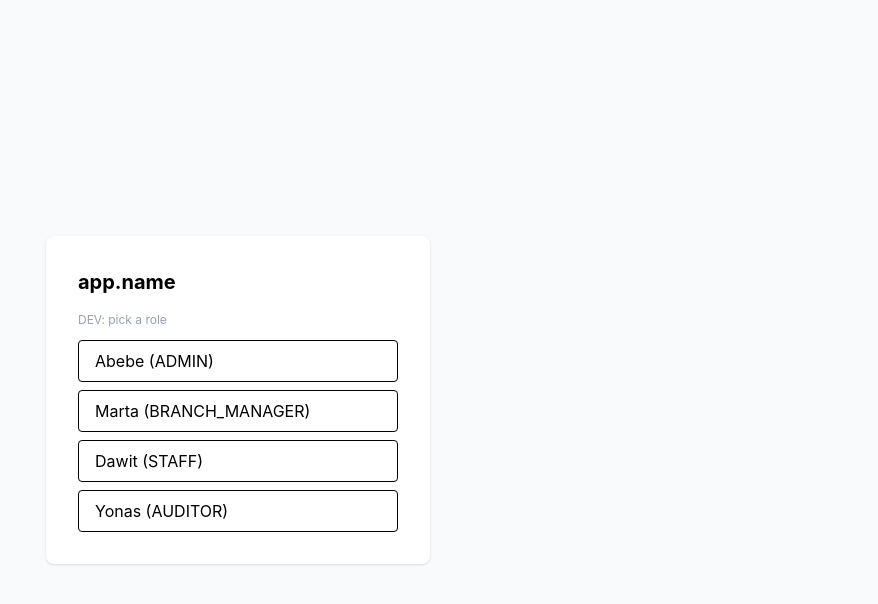
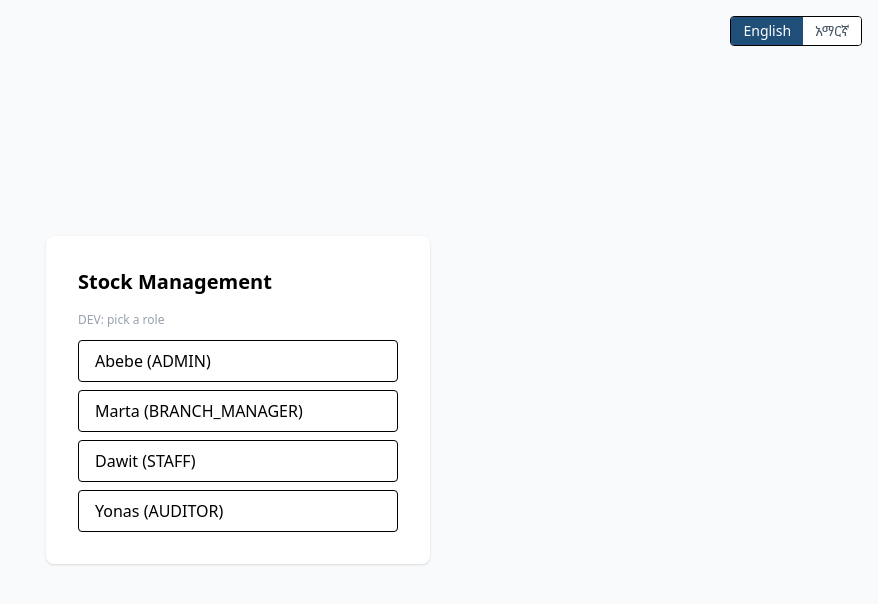
Before and after one commit to kidusk12/Stock, a React app in the folder frontend/: page /login in a window 1280 px wide. Shown: the top 604 px of the page, without its empty margins (402-1280 px from the left). Built offline with nearby package versions, Linux system fonts and the light colour scheme; the HTML template or start-up script is replaced by a standard one.

Commit message:
Add i18n with amharic/English toggle and Ethiopic font

```diff
--- a/frontend/package.json
+++ b/frontend/package.json
@@ -10,9 +10,12 @@
     "preview": "vite preview"
   },
   "dependencies": {
+    "@fontsource/noto-sans-ethiopic": "^5.3.0",
     "@tailwindcss/vite": "^4.3.3",
+    "i18next": "^26.4.2",
     "react": "^19.2.8",
     "react-dom": "^19.2.8",
+    "react-i18next": "^17.0.16",
     "react-router-dom": "^7.18.4",
     "tailwindcss": "^4.3.3"
   },
--- /dev/null
+++ b/frontend/src/components/LanguageToggle.jsx
@@ -0,0 +1,23 @@
+import { useTranslation } from 'react-i18next'
+
+const LANGS = ['en', 'am']
+
+export default function LanguageToggle() {
+  const { i18n, t } = useTranslation()
+
+  return (
+    <div className="flex rounded border overflow-hidden text-sm" role="group" aria-label={t('lang.label')}>
+      {LANGS.map((lng) => (
+        <button
+          key={lng}
+          onClick={() => i18n.changeLanguage(lng)}
+          className={`px-3 py-1 ${
+            i18n.language === lng ? 'bg-brand text-white' : 'bg-white text-gray-600 hover:bg-gray-100'
+          }`}
+        >
+          {t(`lang.${lng}`)}
+        </button>
+      ))}
+    </div>
+  )
+}
--- a/frontend/src/components/Placeholder.jsx
+++ b/frontend/src/components/Placeholder.jsx
@@ -1,5 +1,6 @@
-import { t } from '../i18n/temp'
+import { useTranslation } from 'react-i18next'
 
 export default function Placeholder({ titleKey }) {
+  const { t } = useTranslation()
   return <h1 className="text-2xl font-semibold">{t(titleKey)}</h1>
 }
--- a/frontend/src/components/layout/AppLayout.jsx
+++ b/frontend/src/components/layout/AppLayout.jsx
@@ -1,11 +1,13 @@
 import { Outlet, useNavigate } from 'react-router-dom'
 import Sidebar from './Sidebar'
 import { useAuth } from '../../features/auth/AuthContext'
-import { t } from '../../i18n/temp'
+import { useTranslation } from 'react-i18next'
+import LanguageToggle from '../LanguageToggle'
 
 export default function AppLayout() {
   const { user, logout } = useAuth()
   const navigate = useNavigate()
+  const { t } = useTranslation()
 
   const handleLogout = () => {
     logout()
@@ -17,7 +19,7 @@ export default function AppLayout() {
       <Sidebar />
       <div className="flex-1 flex flex-col min-w-0">
         <header className="h-14 bg-white border-b flex items-center justify-end gap-4 px-6">
-          {/* Language toggle (step 2) and notification bell (Week 2) go here */}
+          <LanguageToggle />
           <span className="text-sm text-gray-600">{user.name} · {user.role}</span>
           <button onClick={handleLogout} className="text-sm text-brand hover:underline">
             {t('auth.logout')}
--- a/frontend/src/components/layout/Sidebar.jsx
+++ b/frontend/src/components/layout/Sidebar.jsx
@@ -1,12 +1,12 @@
 import { NavLink } from 'react-router-dom'
 import { useAuth } from '../../features/auth/AuthContext'
 import { menuForRole } from '../../config/menu'
-import { t } from '../../i18n/temp'
+import { useTranslation } from 'react-i18next'
 
 export default function Sidebar() {
   const { user } = useAuth()
   const items = menuForRole(user.role)
-
+  const { t } = useTranslation()
   return (
     <aside className="w-60 shrink-0 bg-brand text-white min-h-screen flex flex-col">
       <div className="px-5 py-4 text-lg font-bold border-b border-white/20">{t('app.name')}</div>
--- a/frontend/src/features/auth/Login.jsx
+++ b/frontend/src/features/auth/Login.jsx
@@ -1,7 +1,8 @@
 import { useNavigate } from 'react-router-dom'
 import { useAuth } from './AuthContext'
 import { ROLES } from '../../config/menu'
-import { t } from '../../i18n/temp'
+import { useTranslation } from 'react-i18next'
+import LanguageToggle from '../../components/LanguageToggle'
 
 // DEV ONLY: removed when the real login is connected.
 const TEST_USERS = [
@@ -14,7 +15,7 @@ const TEST_USERS = [
 export default function Login() {
   const { login } = useAuth()
   const navigate = useNavigate()
-
+  const { t } = useTranslation()
   const signIn = (user) => {
     login(user)
     navigate('/dashboard')
@@ -22,6 +23,7 @@ export default function Login() {
 
   return (
     <div className="min-h-screen flex items-center justify-center bg-gray-50">
+      <div className="absolute top-4 right-4"><LanguageToggle /></div>
       <div className="bg-white p-8 rounded-lg shadow w-96">
         <h1 className="text-xl font-bold mb-4">{t('app.name')}</h1>
         <p className="text-xs text-gray-400 mb-3">DEV: pick a role</p>
--- /dev/null
+++ b/frontend/src/i18n/am.json
@@ -0,0 +1,40 @@
+{
+  "app": {
+    "name": "የክምችት አስተዳደር"
+  },
+  "lang": {
+    "label": "ቋንቋ",
+    "en": "English",
+    "am": "አማርኛ"
+  },
+  "nav": {
+    "dashboard": "ዳሽቦርድ",
+    "sales": "ሽያጭ",
+    "purchases": "ግዢ",
+    "transfers": "ዝውውር",
+    "adjustments": "ማስተካከያ",
+    "products": "ምርቶች",
+    "categories": "ምድቦች",
+    "suppliers": "አቅራቢዎች",
+    "branches": "ቅርንጫፎች",
+    "lowStock": "ዝቅተኛ ክምችት",
+    "reports": "ሪፖርቶች",
+    "auditLog": "የኦዲት መዝገብ",
+    "users": "ተጠቃሚዎች",
+    "settings": "ቅንብሮች"
+  },
+  "auth": {
+    "login": "ግባ",
+    "logout": "ውጣ",
+    "username": "የተጠቃሚ ስም",
+    "password": "የይለፍ ቃል"
+  },
+  "common": {
+    "save": "አስቀምጥ",
+    "cancel": "ይቅር",
+    "search": "ፈልግ",
+    "add": "አክል",
+    "edit": "አርትዕ",
+    "loading": "በመጫን ላይ..."
+  }
+}
--- /dev/null
+++ b/frontend/src/i18n/en.json
@@ -0,0 +1,40 @@
+{
+  "app": {
+    "name": "Stock Management"
+  },
+  "lang": {
+    "label": "Language",
+    "en": "English",
+    "am": "አማርኛ"
+  },
+  "nav": {
+    "dashboard": "Dashboard",
+    "sales": "Sales",
+    "purchases": "Purchases",
+    "transfers": "Transfers",
+    "adjustments": "Adjustments",
+    "products": "Products",
+    "categories": "Categories",
+    "suppliers": "Suppliers",
+    "branches": "Branches",
+    "lowStock": "Low Stock",
+    "reports": "Reports",
+    "auditLog": "Audit Log",
+    "users": "Users",
+    "settings": "Settings"
+  },
+  "auth": {
+    "login": "Log in",
+    "logout": "Log out",
+    "username": "Username",
+    "password": "Password"
+  },
+  "common": {
+    "save": "Save",
+    "cancel": "Cancel",
+    "search": "Search",
+    "add": "Add",
+    "edit": "Edit",
+    "loading": "Loading..."
+  }
+}
--- /dev/null
+++ b/frontend/src/i18n/index.js
@@ -0,0 +1,37 @@
+import i18n from 'i18next'
+import { initReactI18next } from 'react-i18next'
+import en from './en.json'
+import am from './am.json'
+
+const STORAGE_KEY = 'sms_lang'
+
+let saved = null
+try {
+  saved = localStorage.getItem(STORAGE_KEY)
+} catch {
+  // storage unavailable: fall back to English
+}
+const initial = saved === 'am' || saved === 'en' ? saved : 'en'
+
+i18n.use(initReactI18next).init({
+  resources: {
+    en: { translation: en },
+    am: { translation: am },
+  },
+  lng: initial,
+  fallbackLng: 'en', // a key missing in am.json shows the English text
+  interpolation: { escapeValue: false }, // React already escapes
+})
+
+document.documentElement.lang = initial
+
+i18n.on('languageChanged', (lng) => {
+  document.documentElement.lang = lng
+  try {
+    localStorage.setItem(STORAGE_KEY, lng)
+  } catch {
+    // ignore
+  }
+})
+
+export default i18n
--- a/frontend/src/i18n/temp.js
+++ /dev/null
@@ -1,2 +0,0 @@
-// TEMPORARY: shows the key itself. Replaced by react-i18next in step 2.
-export const t = (key) => key
--- a/frontend/src/index.css
+++ b/frontend/src/index.css
@@ -1,7 +1,7 @@
 @import "tailwindcss";
 
-/* Placeholder design tokens. Replace with Melat's colors and fonts later. */
 @theme {
   --color-brand: #1f4e79;
   --color-brand-dark: #163a5a;
+  --font-sans: ui-sans-serif, system-ui, 'Noto Sans Ethiopic', sans-serif;
 }
--- a/frontend/src/main.jsx
+++ b/frontend/src/main.jsx
@@ -4,6 +4,10 @@ import { BrowserRouter } from 'react-router-dom'
 import './index.css'
 import App from './App.jsx'
 import { AuthProvider } from './features/auth/AuthContext.jsx'
+import '@fontsource/noto-sans-ethiopic/400.css'
+import '@fontsource/noto-sans-ethiopic/500.css'
+import '@fontsource/noto-sans-ethiopic/700.css'
+import './i18n'
 
 createRoot(document.getElementById('root')).render(
   <StrictMode>
```
Also changed, not shown: 1 other file (tests, documents, lock files or other folders).
